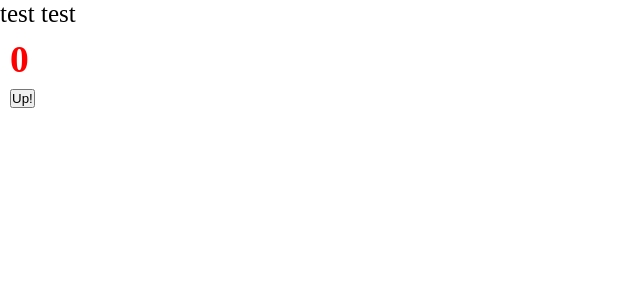
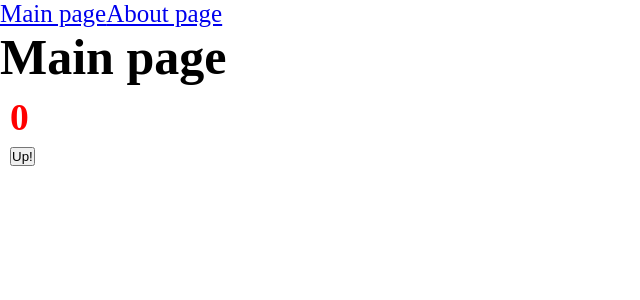
Before and after one commit to klev-o/example-react-advanced, a React app: page / in a window 1280 px wide. Shown: the top 300 px of the page, without its empty margins (0-640 px from the left). Built offline with nearby package versions, Linux system fonts and the light colour scheme.

Commit message:
Added routing, code-splitting

```diff
--- a/package.json
+++ b/package.json
@@ -16,6 +16,7 @@
     "@types/node": "^17.0.21",
     "@types/react": "^17.0.39",
     "@types/react-dom": "^17.0.11",
+    "@types/react-router-dom": "^5.3.3",
     "@types/webpack": "^5.28.0",
     "@types/webpack-dev-server": "^4.7.2",
     "css-loader": "^6.8.1",
@@ -33,6 +34,7 @@
   },
   "dependencies": {
     "react": "^17.0.2",
-    "react-dom": "^17.0.2"
+    "react-dom": "^17.0.2",
+    "react-router-dom": "^6.2.1"
   }
 }
--- a/src/App.tsx
+++ b/src/App.tsx
@@ -1,11 +1,21 @@
-import React from 'react';
+import { Suspense } from 'react';
+import { Routes, Route, Link } from 'react-router-dom'
 import {Counter} from "./components/Counter";
 import './index.scss'
+import {AboutPageAsync} from "./pages/AboutPage/AboutPage.async";
+import {MainPageAsync} from "./pages/MainPage/MainPage.async";
 
 const App = () => {
     return (
         <div className={'app'}>
-            test test
+            <Link to={'/'}>Main page</Link>
+            <Link to={'/about'}>About page</Link>
+            <Suspense fallback={<div>Loading...</div>}>
+                <Routes>
+                    <Route path={'/about'} element={<AboutPageAsync />} />
+                    <Route path={'/'} element={<MainPageAsync />} />
+                </Routes>
+            </Suspense>
             <Counter />
         </div>
     );
--- a/src/index.tsx
+++ b/src/index.tsx
@@ -1,7 +1,10 @@
 import {render} from "react-dom"
 import App from "./App";
+import {BrowserRouter} from "react-router-dom";
 
 render(
-    <App />,
+    <BrowserRouter>
+        <App />
+    </BrowserRouter>,
     document.getElementById('root')
 )
--- /dev/null
+++ b/src/pages/AboutPage/AboutPage.async.tsx
@@ -0,0 +1,3 @@
+import {lazy} from 'react'
+
+export const AboutPageAsync = lazy(() => import('./AboutPage'))
--- /dev/null
+++ b/src/pages/AboutPage/AboutPage.tsx
@@ -0,0 +1,11 @@
+import React from 'react';
+
+const AboutPage = () => {
+    return (
+        <div>
+            <h1>About page</h1>
+        </div>
+    );
+};
+
+export default AboutPage;
--- /dev/null
+++ b/src/pages/MainPage/MainPage.async.tsx
@@ -0,0 +1,8 @@
+import {lazy} from 'react'
+
+export const MainPageAsync = lazy(() => import('./MainPage'))
+
+// export const MainPageAsync = lazy(() => new Promise(res => {
+//     // @ts-ignore
+//     setTimeout(() => res(import('./MainPage')), 2000)
+// }))
--- /dev/null
+++ b/src/pages/MainPage/MainPage.tsx
@@ -0,0 +1,11 @@
+import React from 'react';
+
+const MainPage = () => {
+    return (
+        <div>
+            <h1>Main page</h1>
+        </div>
+    );
+};
+
+export default MainPage;
--- a/tsconfig.json
+++ b/tsconfig.json
@@ -2,7 +2,7 @@
   "compilerOptions": {
     "outDir": "./dist/",
     "noImplicitAny": true,
-    "module": "es6",
+    "module": "ESNext",
     "target": "es5",
     "jsx": "react-jsx",
     "allowJs": true,
```
Also changed, not shown: 2 other files (tests, documents, lock files or other folders).
